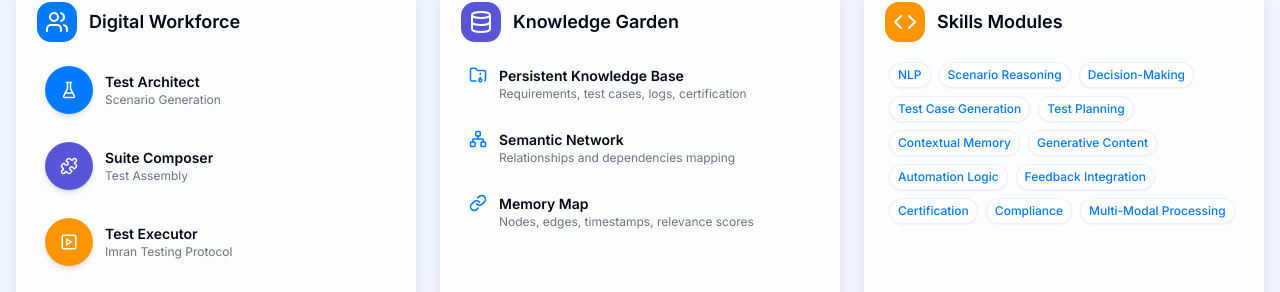
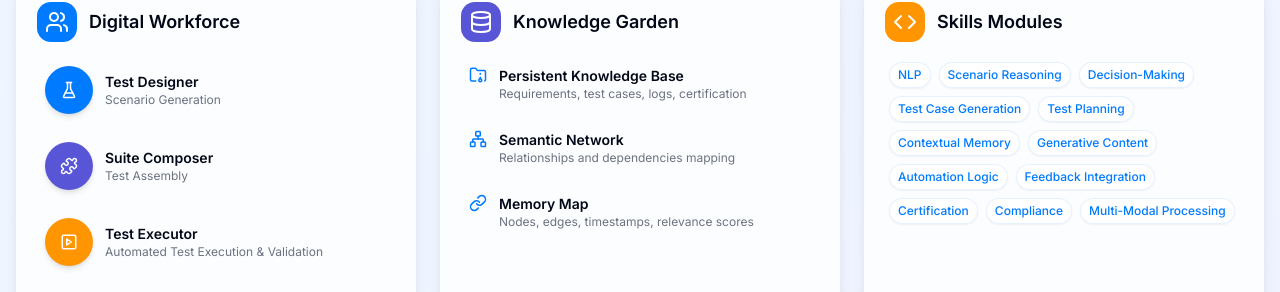
Before and after one commit to vikas972/spaflow-mosaic-84, a React (Vite) app: page / in a window 1280 px wide. Shown: the part 258-550 px from the top of the page. Built offline with nearby package versions, Linux system fonts and the light colour scheme.

Commit message:
Refactor text content
Update persona name and module description.

```diff
--- a/src/pages/Index.tsx
+++ b/src/pages/Index.tsx
@@ -55,7 +55,7 @@ const Index = () => {
             className="md:col-span-1"
           >
             <Persona
-              name="Test Architect"
+              name="Test Designer"
               role="Scenario Generation"
               color="#007AFF"
               icon={<FlaskConical size={18} className="text-white" />}
@@ -68,7 +68,7 @@ const Index = () => {
             />
             <Persona
               name="Test Executor"
-              role="Imran Testing Protocol"
+              role="Automated Test Execution & Validation"
               color="#FF9500"
               icon={<PlaySquare size={18} className="text-white" />}
             />
```
